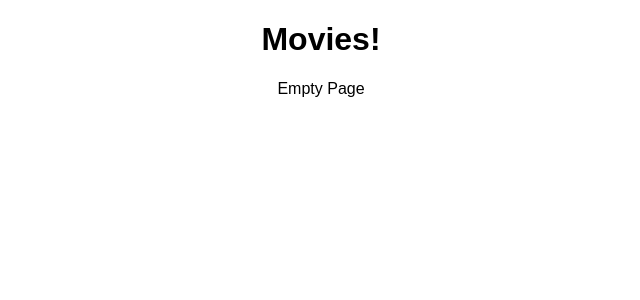
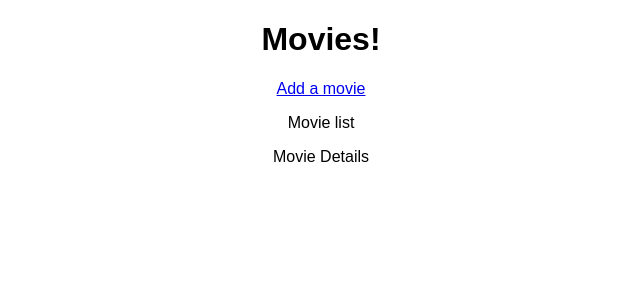
Before and after one commit to s-mahler/movie-sagas, a React (Create React App) app: page /#/details in a window 1280 px wide. Shown: the top 300 px of the page, without its empty margins (319-959 px from the left). Built offline with nearby package versions, Linux system fonts and the light colour scheme.

Commit message:
component outlines and initial hash routing

```diff
--- /dev/null
+++ b/src/components/AddMovie/AddMovie.js
@@ -0,0 +1,14 @@
+import React, { Component } from 'react';
+import { connect } from 'react-redux';
+
+
+class AddMovie extends Component {
+    render() {
+
+        return (
+            <p>ADD MOVIE</p>
+        )
+    }
+}
+
+export default connect()(AddMovie);
--- a/src/components/App/App.js
+++ b/src/components/App/App.js
@@ -1,5 +1,8 @@
 import React, { Component } from 'react';
-import {HashRouter as Router, Route} from 'react-router-dom';
+import {HashRouter as Router, Route, Link} from 'react-router-dom';
+import Movies from '../Movies/Movies'
+import AddMovie from '../AddMovie/AddMovie';
+import MovieDetails from '../MovieDetails/MovieDetails';
 import './App.css';
 
 class App extends Component {
@@ -9,9 +12,12 @@ class App extends Component {
       <div className="App">
         <h1>Movies!</h1>
         <Router>
-          {/* ADD PAGES! */}
+          <Link to="/addmovie">Add a movie</Link>
+
+          <Route exactpath="/" component={Movies}/>
+          <Route path="/details" component={MovieDetails}/>
+          <Route path="/addmovie" component={AddMovie}/>
         </Router>
-        <p>Empty Page</p>
       </div>
     );
   }
--- /dev/null
+++ b/src/components/MovieDetails/MovieDetails.js
@@ -0,0 +1,14 @@
+import React, { Component } from 'react';
+import { connect } from 'react-redux';
+
+
+class MovieDetails extends Component {
+    render() {
+
+        return (
+            <p>Movie Details</p>
+        )
+    }
+}
+
+export default connect()(MovieDetails);
--- /dev/null
+++ b/src/components/Movies/Movies.js
@@ -0,0 +1,13 @@
+import React, { Component } from 'react';
+import { connect } from 'react-redux';
+
+
+class Movies extends Component {
+    render() {
+        return (
+            <p>Movie list</p>
+        )
+    }
+}
+
+export default connect()(Movies);
```
